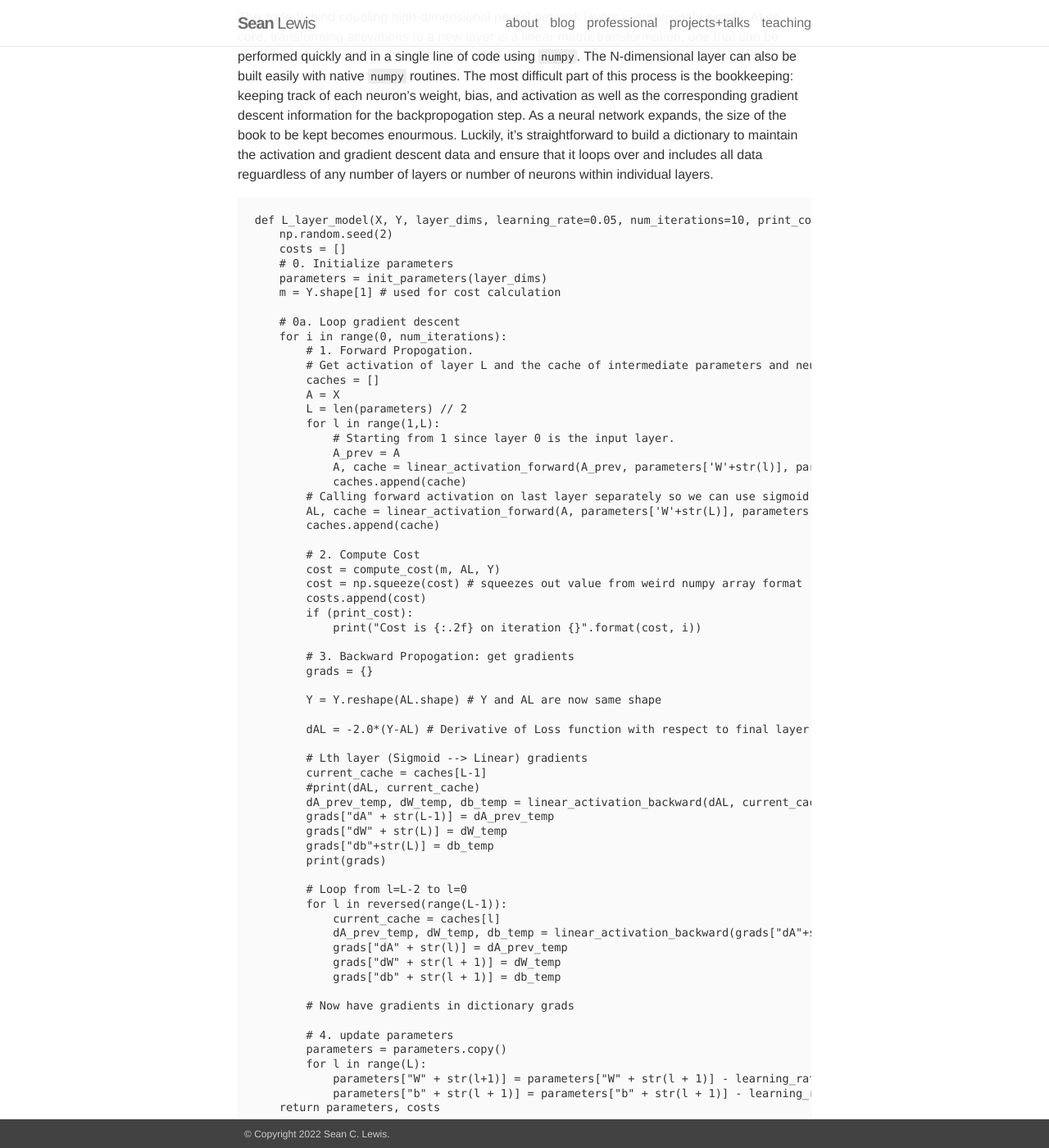
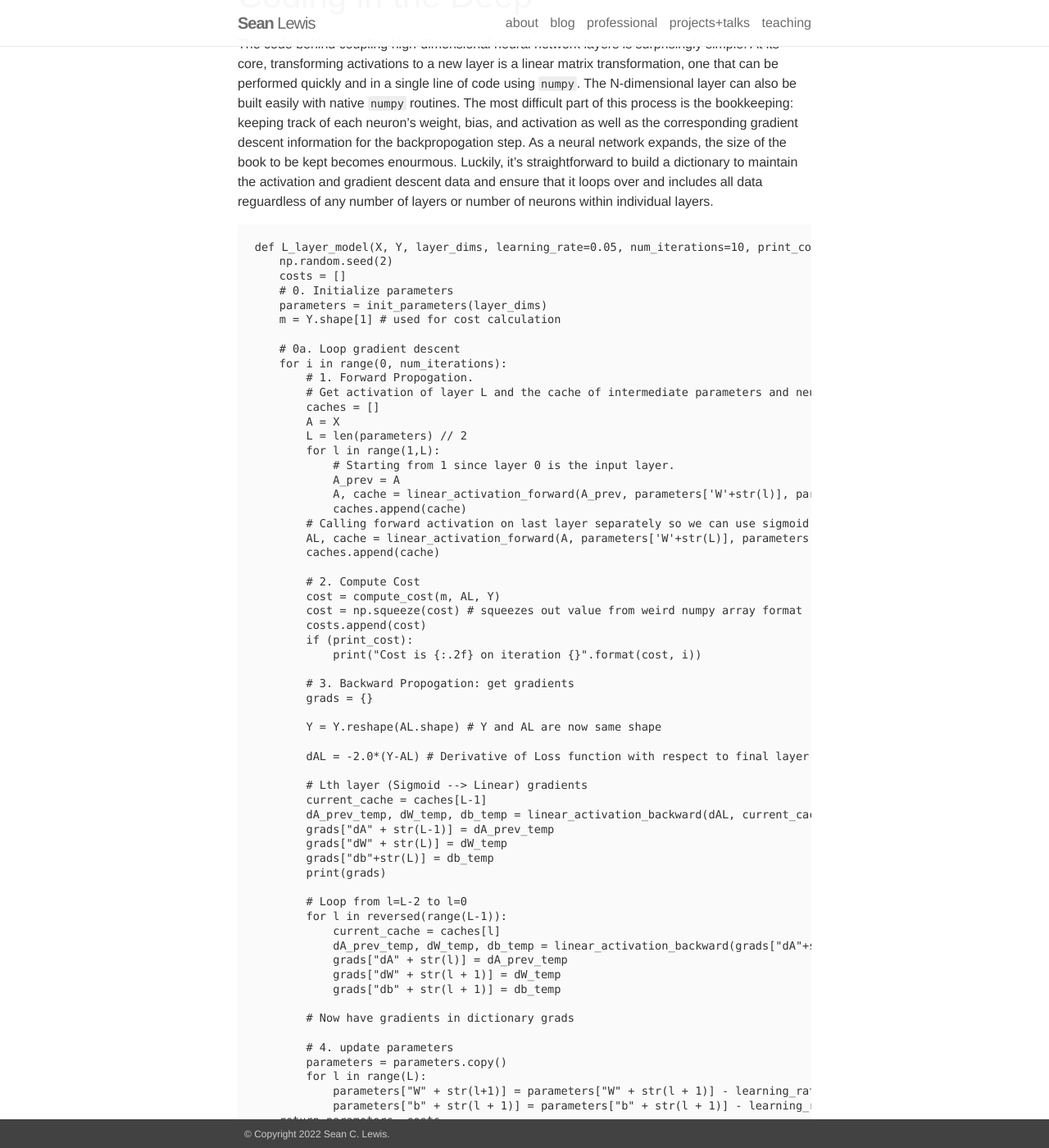
Before and after one commit to seanlabean/seanWebpage, a Jekyll site: the page built from _posts/2022-07-11-DeepLearning.markdown, in a window 1280 px wide and 1400 px high, scrolled down 965 px. Shown: the whole window at 82% size. Built offline with Jekyll 4.4.1, drawn with Linux system fonts in a browser that asks for light colours; nearby versions of some CDN libraries; some of the changed text lies outside the part shown.

Commit message:
More additions

```diff
--- a/_posts/2022-07-11-DeepLearning.markdown
+++ b/_posts/2022-07-11-DeepLearning.markdown
@@ -14,7 +14,7 @@
   <img src="/~slewis/assets/blog/deeplearning_NN.png" alt="Deep learning neural newtwork code"/>
 </p>
 
-### Coding in the Deep
+## Coding in the Deep
 The code behind coupling high-dimensional neural network layers is surprisingly simple. At its core, transforming activations to a new layer is a linear matrix transformation, one that can be performed quickly and in a single line of code using `numpy`. The N-dimensional layer can also be built easily with native `numpy` routines. The most difficult part of this process is the bookkeeping: keeping track of each neuron's weight, bias, and activation as well as the corresponding gradient descent information for the backpropogation step. As a neural network expands, the size of the book to be kept becomes enourmous. Luckily, it's straightforward to build a dictionary to maintain the activation and gradient descent data and ensure that it loops over and includes all data reguardless of any number of layers or number of neurons within individual layers.
 
 
@@ -58,7 +58,6 @@
 
         # Lth layer (Sigmoid --> Linear) gradients
         current_cache = caches[L-1]
-        #print(dAL, current_cache)
         dA_prev_temp, dW_temp, db_temp = linear_activation_backward(dAL, current_cache, "none") # usually relu
         grads["dA" + str(L-1)] = dA_prev_temp
         grads["dW" + str(L)] = dW_temp
```
Also changed, not shown: other parts of _posts/2022-07-11-DeepLearning.markdown (+10 -4 lines).
